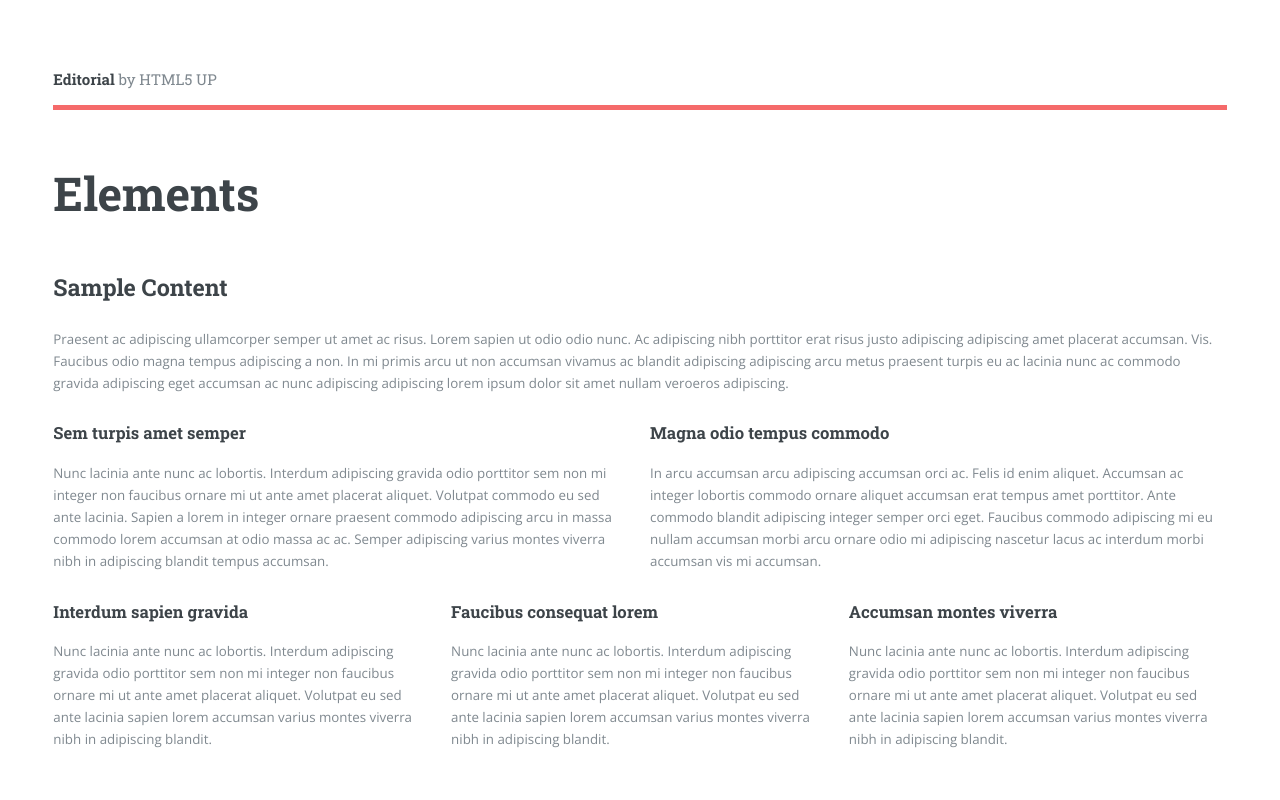
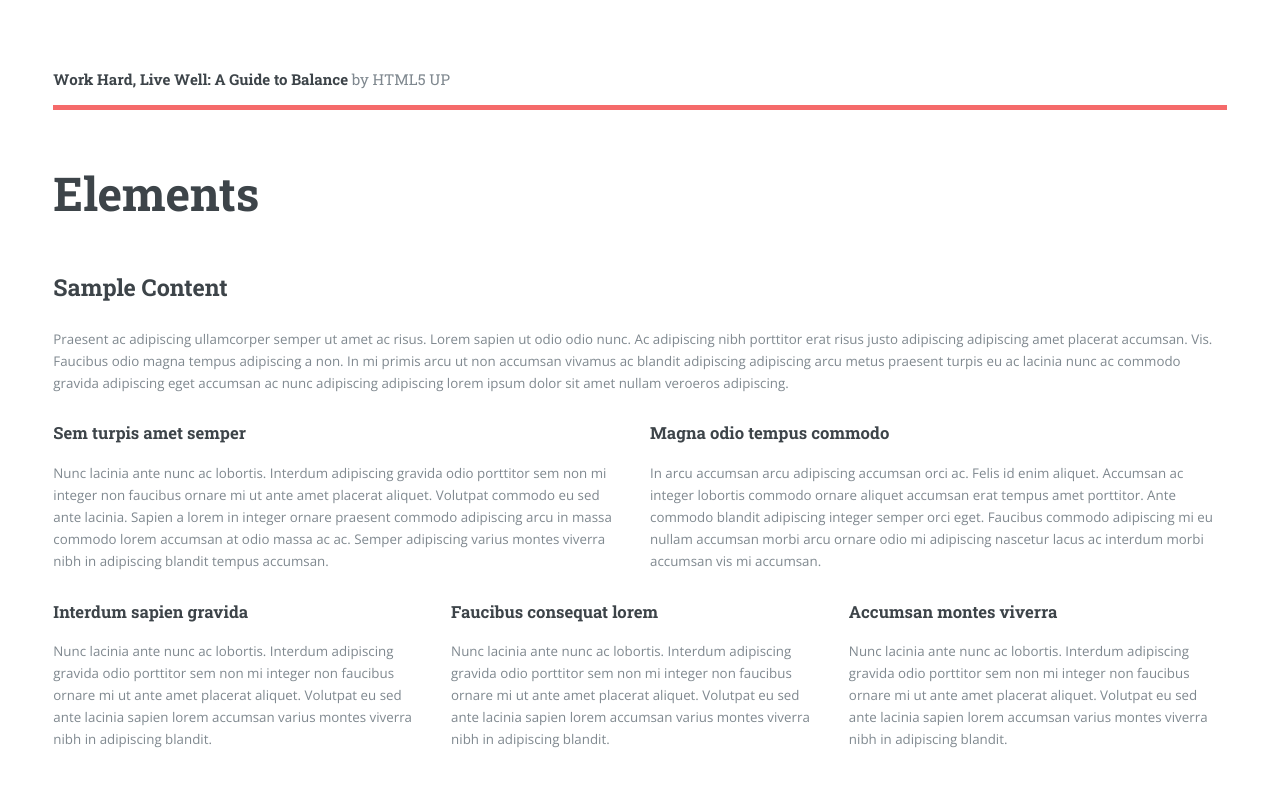
Before and after one commit to CElbing/WebsiteFinal, a plain HTML site: page Page1.html in a window 1280 px wide. Shown: the top 800 px of the page. Drawn offline with nearby package versions, Linux system fonts and the light colour scheme; a script that the page names is missing.

Commit message:
Update Page1.html

```diff
--- a/Page1.html
+++ b/Page1.html
@@ -6,7 +6,7 @@
 -->
 <html>
 	<head>
-		<title>Elements - Editorial by HTML5 UP</title>
+		<title>Work Hard, Live Well</title>
 		<meta charset="utf-8" />
 		<meta name="viewport" content="width=device-width, initial-scale=1, user-scalable=no" />
 		<link rel="stylesheet" href="styles/styles.css" />
@@ -22,7 +22,7 @@
 
 							<!-- Header -->
 								<header id="header">
-									<a href="index.html" class="logo"><strong>Editorial</strong> by HTML5 UP</a>
+									<a href="index.html" class="logo"><strong>Work Hard, Live Well: A Guide to Balance</strong> by HTML5 UP</a>
 									<ul class="icons">
 										<li><a href="#" class="icon brands fa-twitter"><span class="label">Twitter</span></a></li>
 										<li><a href="#" class="icon brands fa-facebook-f"><span class="label">Facebook</span></a></li>
```
